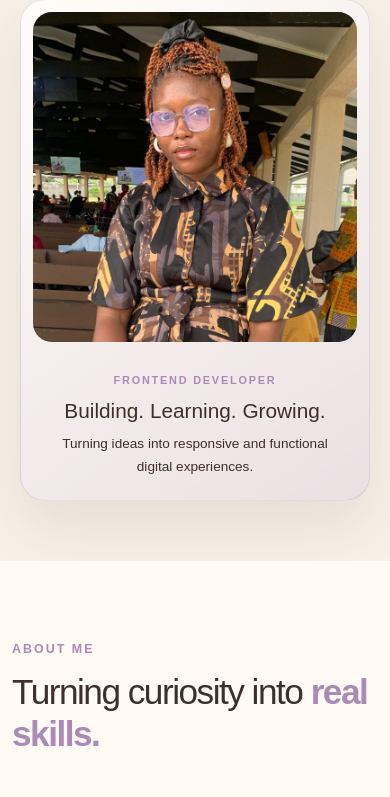
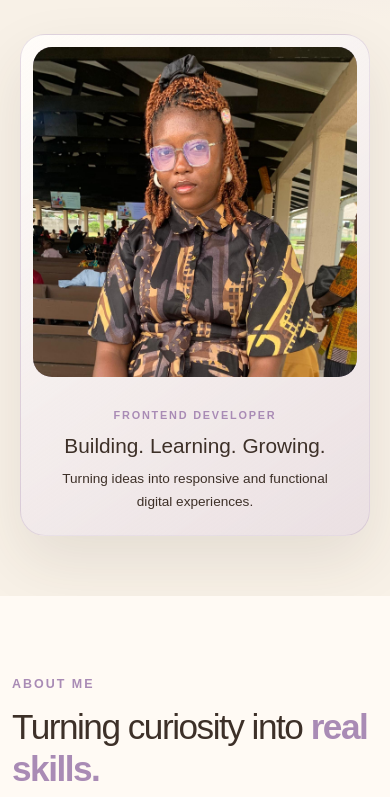
Before and after one commit to uchechibeatrice4-droid/uchechibeatrice4-droid.github.io, a plain HTML site: page index.html in a window 390 px wide. Shown: the part 607-1404 px from the top of the page. Drawn offline with nearby package versions, Linux system fonts and the light colour scheme.

Commit message:
Fix mobile hero spacing

```diff
--- a/style.css
+++ b/style.css
@@ -320,7 +320,7 @@ body {
     }
 
     .hero {
-        padding-top: 150px;
+        padding-top: 170px;
         padding-bottom: 60px;
     }
 
@@ -336,7 +336,7 @@ body {
 
 @media (max-width: 576px) {
     .hero {
-        padding-top: 135px;
+        padding-top: 170px;
     }
 }
 
```
